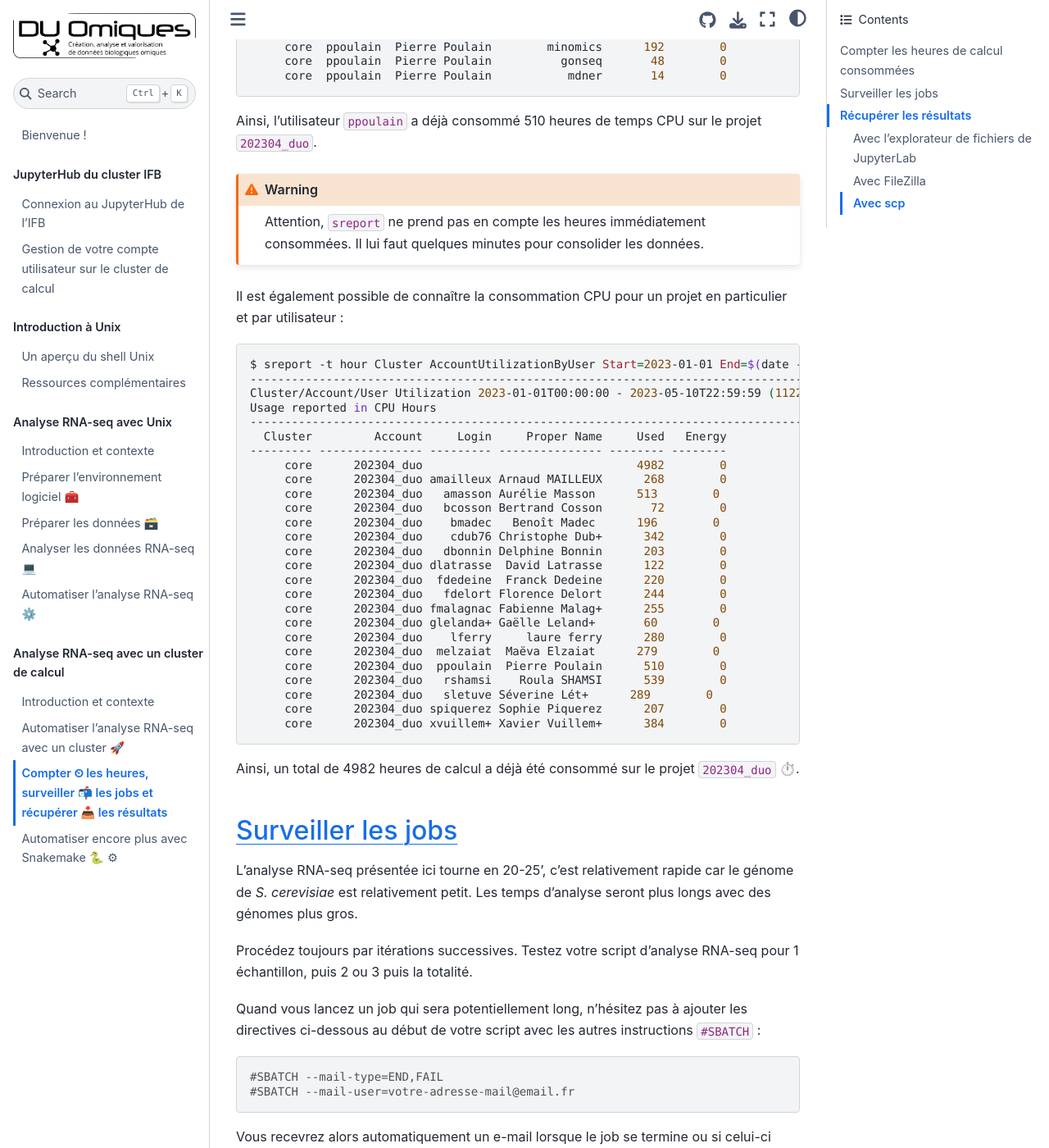
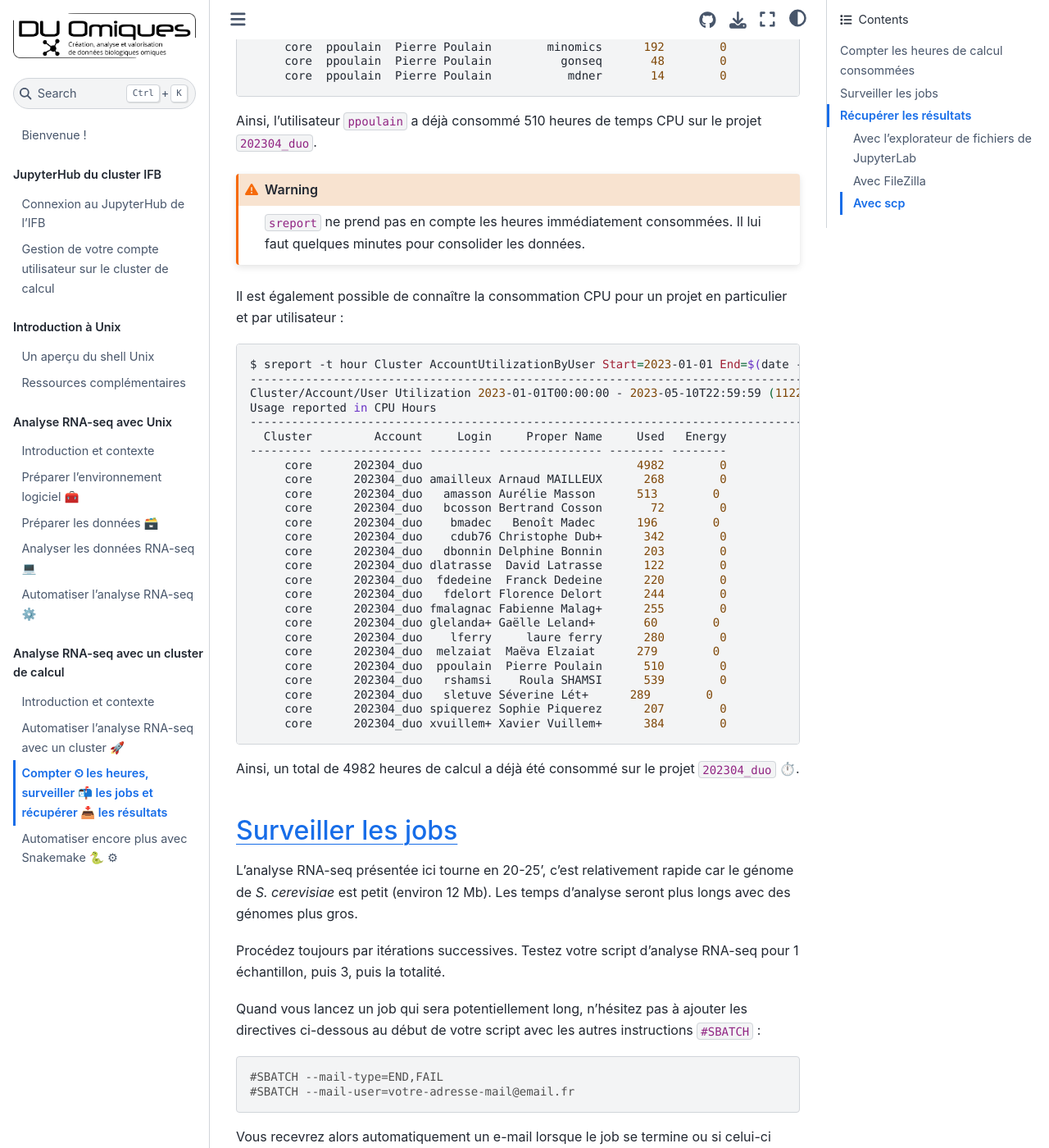
Before and after one commit to pierrepo/unix-tutorial, a Jupyter Book: the page built from tuto3/2_compter_surveiller_recuperer.md, in a window 1280 px wide and 1400 px high, scrolled down 1008 px. Shown: the whole window at 82% size. Built offline with Jupyter Book 1.0.4 settings and Sphinx 7.4.7 and the Sphinx Book theme 1.1.4, drawn with Linux system fonts in a browser that asks for light colours; some of the changed text lies outside the part shown.

Commit message:
Add warnings and tips

````diff
--- a/tuto3/2_compter_surveiller_recuperer.md
+++ b/tuto3/2_compter_surveiller_recuperer.md
@@ -32,7 +32,7 @@
 Ainsi, l'utilisateur `ppoulain` a déjà consommé 510 heures de temps CPU sur le projet `202304_duo`.
 
 ```{warning}
-Attention, `sreport` ne prend pas en compte les heures immédiatement consommées. Il lui faut quelques minutes pour consolider les données.
+`sreport` ne prend pas en compte les heures immédiatement consommées. Il lui faut quelques minutes pour consolider les données.
 ```
 
 Il est également possible de connaître la consommation CPU pour un projet en particulier et par utilisateur :
@@ -71,9 +71,9 @@
 
 ## Surveiller les jobs
 
-L'analyse RNA-seq présentée ici tourne en 20-25', c'est relativement rapide car le génome de *S. cerevisiae* est relativement petit. Les temps d'analyse seront plus longs avec des génomes plus gros.
+L'analyse RNA-seq présentée ici tourne en 20-25', c'est relativement rapide car le génome de *S. cerevisiae* est petit (environ 12 Mb). Les temps d'analyse seront plus longs avec des génomes plus gros.
 
-Procédez toujours par itérations successives. Testez votre script d'analyse RNA-seq pour 1 échantillon, puis 2 ou 3 puis la totalité.
+Procédez toujours par itérations successives. Testez votre script d'analyse RNA-seq pour 1 échantillon, puis 3, puis la totalité.
 
 Quand vous lancez un job qui sera potentiellement long, n'hésitez pas à ajouter les directives ci-dessous au début de votre script avec les autres instructions `#SBATCH` :
 
@@ -103,6 +103,10 @@
 
 ### Avec FileZilla
 
+```{admonition} Rappel
+L'utilisation de FileZilla avait déjà été abordée dans le tutoriel sur les [formats et échange de données en biologie](https://cupnet.net/formats-echanges-donnees-biologie/tutoriel/)
+```
+
 Lancez le logiciel FileZilla. Puis entrez les informations suivantes :
 
 - Hôte : `sftp://core.cluster.france-bioinformatique.fr`
@@ -120,7 +124,9 @@
 
 ### Avec scp
 
-⚠ Uniquement si vous avez un Mac ou un Linux ou une machine sous Windows avec WSL. ⚠
+```{warning}
+Uniquement si vous avez un Mac ou un Linux ou une machine sous Windows avec WSL.
+```
 
 Depuis un shell Unix sur une machine locale, déplacez vous dans un répertoire dans lequel vous souhaitez copier les fichiers.
 
````
Also changed, not shown: tuto3/0_intro.md (+1 -1 lines).
